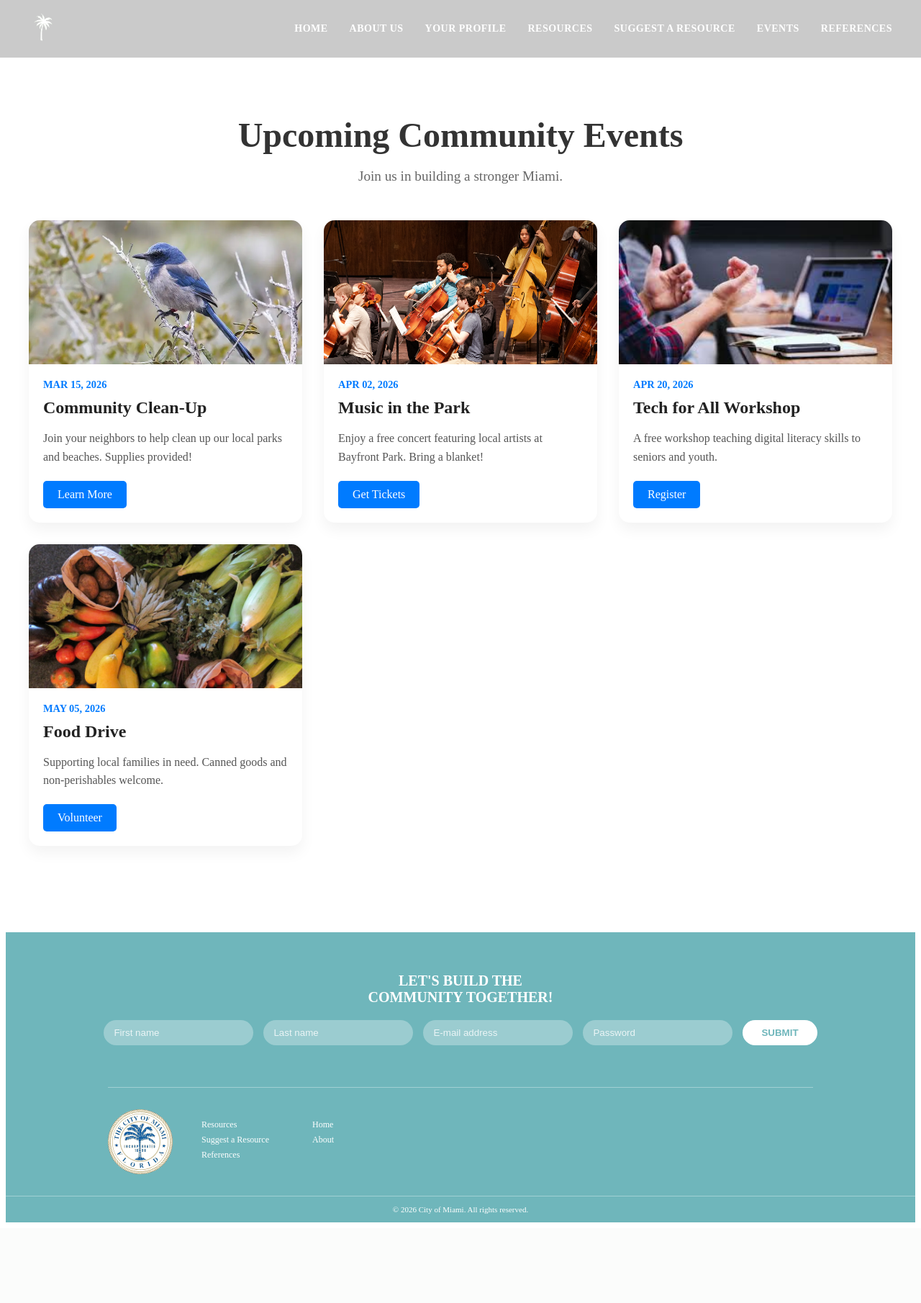
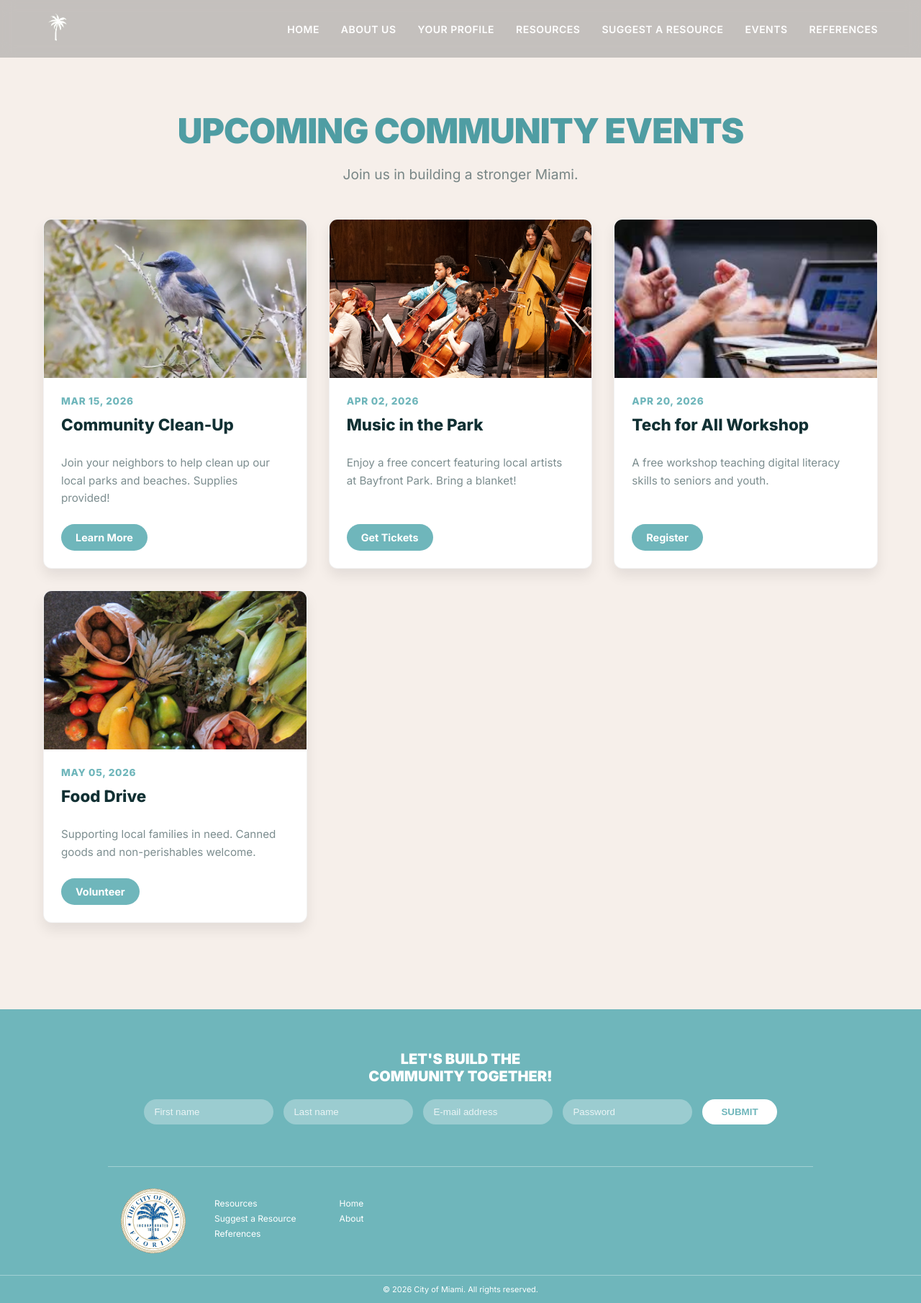
Before and after one commit to EricL-alt/TSA-Webmaster, a Flask app: page /events in a window 1280 px wide. Shown: the whole page at 72% size. Before the commit the page ends 1698 px from the top, so only its background shows below. Run offline with Flask 3, Linux system fonts and the light colour scheme.

Commit message:
sergei fixes feb 12

```diff
--- a/static/css/events.css
+++ b/static/css/events.css
@@ -1,6 +1,28 @@
-/* Events Page Styles */
+:root {
+    --bg: #f6efea;
+    --teal: #6fb6bb;
+    --tealDark: #4f9da3;
+    --white: #ffffff;
+    --ink: #113033;
+    --muted: rgba(17, 48, 51, .55);
+    --shadow: 0 14px 24px rgba(0, 0, 0, .10);
+    --shadowSoft: 0 10px 18px rgba(0, 0, 0, .08);
+}
+
+* {
+    box-sizing: border-box;
+}
+
+body {
+    margin: 0;
+    font-family: Inter, system-ui, -apple-system, Segoe UI, Roboto, Arial, sans-serif;
+    background: var(--bg);
+    color: var(--ink);
+}
+
 .events-page {
-    padding: 120px 20px 60px; /* Top padding accounts for fixed header */
+    padding: 120px 20px 60px;
+    /* Top padding accounts for fixed header */
     max-width: 1200px;
     margin: 0 auto;
 }
@@ -12,75 +34,96 @@
 
 .events-header h1 {
     font-size: 3rem;
-    color: #333;
+    font-weight: 900;
+    color: var(--tealDark);
+    text-transform: uppercase;
     margin-bottom: 10px;
+    letter-spacing: -0.02em;
 }
 
 .events-header p {
     font-size: 1.2rem;
-    color: #666;
+    color: var(--muted);
+    font-weight: 500;
 }
 
 .events-grid {
     display: grid;
-    grid-template-columns: repeat(auto-fill, minmax(300px, 1fr));
+    grid-template-columns: repeat(auto-fill, minmax(320px, 1fr));
     gap: 30px;
 }
 
 .event-card {
     background: #fff;
-    border-radius: 15px;
+    border-radius: 12px;
     overflow: hidden;
-    box-shadow: 0 10px 20px rgba(0,0,0,0.05);
+    box-shadow: var(--shadowSoft);
     transition: transform 0.3s ease, box-shadow 0.3s ease;
+    border: 1px solid rgba(0, 0, 0, 0.05);
+    display: flex;
+    flex-direction: column;
 }
 
 .event-card:hover {
     transform: translateY(-5px);
-    box-shadow: 0 15px 30px rgba(0,0,0,0.1);
+    box-shadow: 0 15px 30px rgba(0, 0, 0, 0.12);
 }
 
 .event-image {
-    height: 200px;
+    height: 220px;
     background-color: #eee;
     background-size: cover;
     background-position: center;
 }
 
 .event-details {
-    padding: 20px;
+    padding: 24px;
+    flex-grow: 1;
+    display: flex;
+    flex-direction: column;
 }
 
 .event-date {
-    color: #007bff;
-    font-weight: 700;
+    color: var(--teal);
+    font-weight: 800;
     text-transform: uppercase;
-    font-size: 0.9rem;
-    margin-bottom: 10px;
+    font-size: 0.85rem;
+    letter-spacing: 0.05em;
+    margin-bottom: 12px;
 }
 
 .event-title {
-    font-size: 1.5rem;
-    margin: 0 0 10px;
-    color: #222;
+    font-size: 1.4rem;
+    font-weight: 800;
+    margin: 0 0 12px;
+    color: var(--ink);
+    line-height: 1.2;
 }
 
 .event-description {
-    color: #555;
+    color: var(--muted);
     line-height: 1.6;
-    margin-bottom: 20px;
+    margin-bottom: 24px;
+    font-size: 0.95rem;
+    flex-grow: 1;
 }
 
 .event-link {
-    display: inline-block;
+    display: inline-flex;
+    align-items: center;
+    justify-content: center;
     padding: 10px 20px;
-    background-color: #007bff;
+    background-color: var(--teal);
     color: #fff;
     text-decoration: none;
-    border-radius: 5px;
-    transition: background-color 0.2s;
+    font-weight: 700;
+    font-size: 0.9rem;
+    border-radius: 999px;
+    transition: background-color 0.2s, transform 0.2s;
+    align-self: flex-start;
 }
 
 .event-link:hover {
-    background-color: #0056b3;
+    background-color: var(--tealDark);
+    transform: translateY(-1px);
 }
```
Also changed, not shown: static/css/home.css (+77 -6 lines), templates/index.html (+14 -1 lines), 1 other file.
